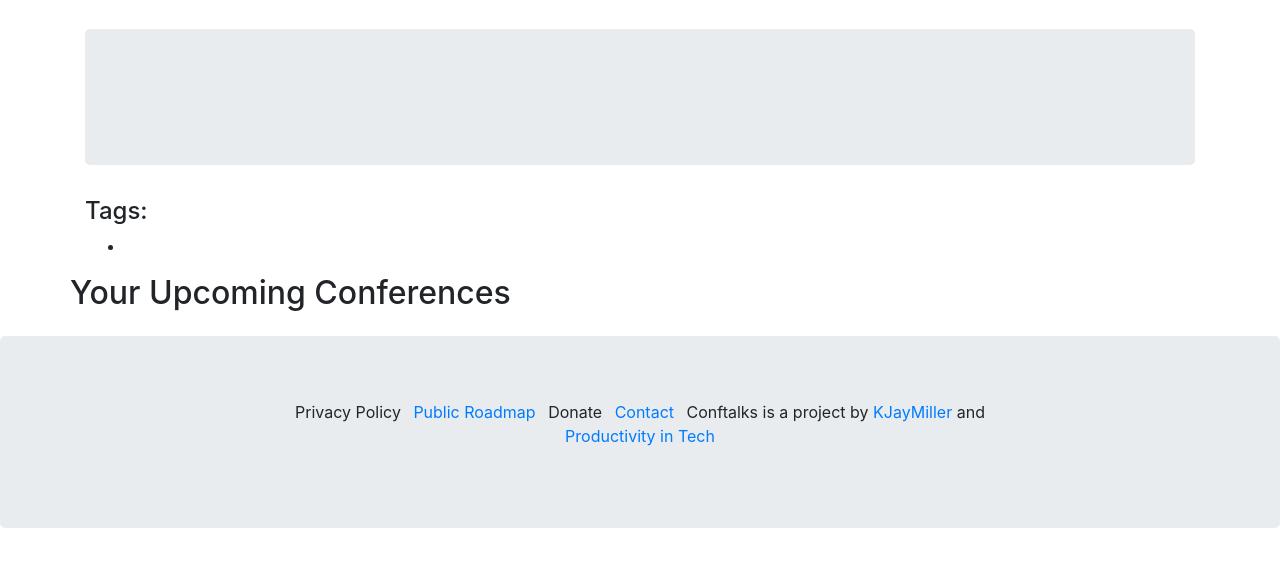
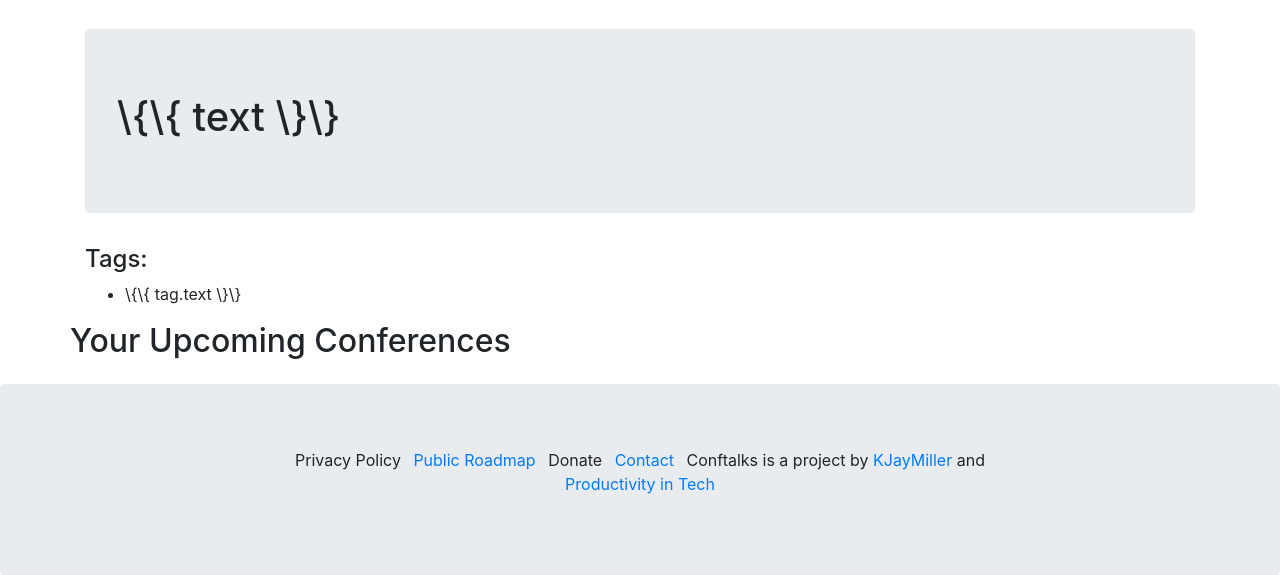
Before and after one commit to kjaymiller/conftalks.dev, a Python web app: template templates/developer_page.html in a window 1280 px wide. Shown: the part 51-626 px from the top of the page. Run offline with Jinja, Linux system fonts and the light colour scheme; the template is opened without the code that fills it, so the values that code supplies are empty; some libraries are stand-ins or nearby versions.

Commit message:
double curlies

```diff
--- a/templates/developer_page.html
+++ b/templates/developer_page.html
@@ -33,13 +33,13 @@ axios.get('https://api.conftalks.dev/web/users')
 <div class="container">
 
     <div class="jumbotron">
-      <h1 id="vmGreeting"> {{ text }} </h1>
+      <h1 id="vmGreeting"> \{\{ text \}\} </h1>
     </div>
     <div id="vmTags" class="">
 	<h4>Tags:</h4>
 	<ul id="">
   <li v-for="tag in Tags">
-    {{ tag.text }}
+    \{\{ tag.text \}\}
   </li>
 </ul>
     </div>
```
